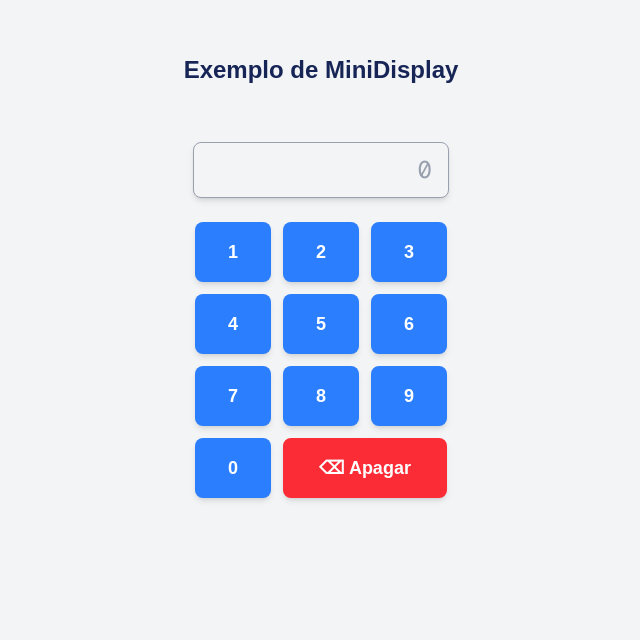
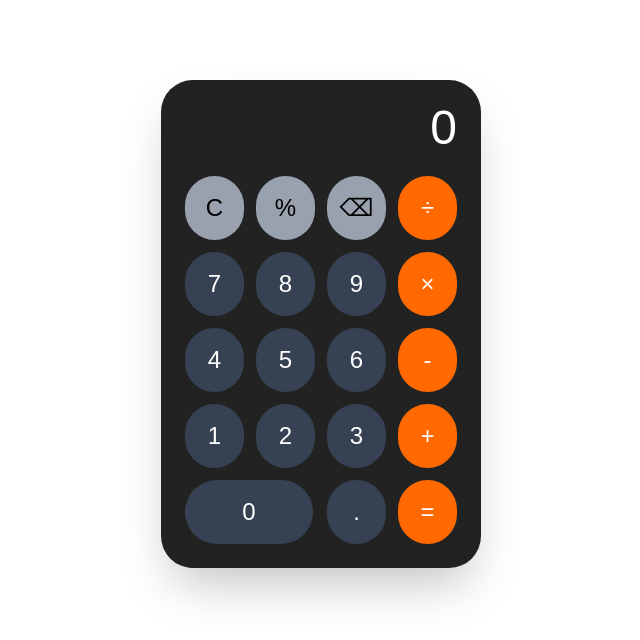
Before and after one commit to Anaelica/revisoes, a Next.js app: page /hooks-revis in a window 1280 px wide. Shown: the part 124-764 px from the top of the page, without its empty margins (319-959 px from the left). Built offline with nearby package versions, Linux system fonts and the light colour scheme.

Commit message:
feat: calculadora

```diff
--- a/src/app/hooks-revis/page.tsx
+++ b/src/app/hooks-revis/page.tsx
@@ -3,8 +3,8 @@ import MiniDisplay from "@/components/miniDisplay";
 
 export default function Page() {
   return (
-    <main className="flex flex-col items-center justify-center min-h-screen bg-gray-100">
-      <h1 className="text-2xl text-blue-950 font-bold mb-6">Exemplo de MiniDisplay</h1>
+    <main className="flex flex-col items-center justify-center min-h-screen ">
+      <h1 className="text-2xl text-white font-bold mb-6">Exemplo de MiniDisplay</h1>
       <MiniDisplay />
     </main>
   );
--- a/src/components/miniDisplay.tsx
+++ b/src/components/miniDisplay.tsx
@@ -3,32 +3,73 @@
 import { useState } from "react"
 
 export default function MiniDisplay() {
-
     const [display, setDisplay] = useState("")
 
+    const handleClick = (value) => {
+        if (display.length < 20) setDisplay(display + value)
+    }
+
+    const calculateResult = () => {
+        try {
+            const expression = display.replace(/×/g, '*').replace(/÷/g, '/')
+            const result = eval(expression) // ⚠️ Apenas para testes
+            setDisplay(result.toString())
+        } catch {
+            setDisplay("Erro")
+        }
+    }
+
+    const buttons = [
+        { label: "C", color: "bg-gray-400 text-black", action: () => setDisplay("") },
+        { label: "%", color: "bg-gray-400 text-black", action: () => handleClick("%") },
+        { label: "⌫", color: "bg-gray-400 text-black", action: () => setDisplay(display.slice(0, -1)) },
+        { label: "÷", color: "bg-orange-500 text-white", action: () => handleClick("÷") },
+
+        { label: "7", color: "bg-gray-700 text-white", action: () => handleClick("7") },
+        { label: "8", color: "bg-gray-700 text-white", action: () => handleClick("8") },
+        { label: "9", color: "bg-gray-700 text-white", action: () => handleClick("9") },
+        { label: "×", color: "bg-orange-500 text-white", action: () => handleClick("×") },
+
+        { label: "4", color: "bg-gray-700 text-white", action: () => handleClick("4") },
+        { label: "5", color: "bg-gray-700 text-white", action: () => handleClick("5") },
+        { label: "6", color: "bg-gray-700 text-white", action: () => handleClick("6") },
+        { label: "-", color: "bg-orange-500 text-white", action: () => handleClick("-") },
+
+        { label: "1", color: "bg-gray-700 text-white", action: () => handleClick("1") },
+        { label: "2", color: "bg-gray-700 text-white", action: () => handleClick("2") },
+        { label: "3", color: "bg-gray-700 text-white", action: () => handleClick("3") },
+        { label: "+", color: "bg-orange-500 text-white", action: () => handleClick("+") },
+
+        { label: "0", color: "bg-gray-700 text-white h-16 w-32 col-span-2", action: () => handleClick("0") },
+        { label: ".", color: "bg-gray-700 text-white", action: () => handleClick(".") },
+        { label: "=", color: "bg-orange-500 text-white", action: calculateResult }
+    ]
+
     return (
-        <div className="flex flex-col items-center mt-8">
-            <div className="flex justify-end text-black items-center border border-gray-400 bg-gray-100 rounded-lg px-4 w-64 h-14 text-2xl font-mono overflow-hidden whitespace-nowrap shadow-md">
-                {display || <span className="text-gray-400">0</span>}
+        <div className="flex flex-col items-center mt-10 bg-[#222] p-6 rounded-[2rem] shadow-2xl w-80">
+
+            {/* Display */}
+            <div className="flex flex-col items-end w-full text-white mb-6">
+                <div className="text-lg text-gray-400">
+                    {display.includes("=") ? display.split("=")[0] : ""}
+                </div>
+                <div className="text-5xl font-light overflow-hidden whitespace-nowrap">
+                    {display || "0"}
+                </div>
             </div>
 
-            <div className="grid grid-cols-3 gap-3 mt-6">
-                {[..."1234567890"].map((num) => (
+            {/* Botões */}
+            <div className="grid grid-cols-4 gap-3 w-full">
+                {buttons.map((btn, index) => (
                     <button
-                        key={num}
-                        className="bg-blue-500 hover:bg-blue-600 text-white text-lg font-semibold p-4 rounded-lg shadow-md w-19 transition-all active:scale-95"
-                        onClick={() => setDisplay(display.length < 15 ? display + num : display)}
+                        key={index}
+                        className={`${btn.color} rounded-full py-4 text-2xl font-medium active:scale-95 transition-transform`}
+                        style={{ aspectRatio: "1 / 1" }}
+                        onClick={btn.action}
                     >
-                        {num}
+                        {btn.label}
                     </button>
                 ))}
-
-                <button
-                    className="bg-red-500 hover:bg-red-600 text-white font-bold text-lg col-span-2 p-4 rounded-lg shadow-md transition-all active:scale-95"
-                    onClick={() => setDisplay(display.slice(0, -1))}
-                >
-                    ⌫ Apagar
-                </button>
             </div>
         </div>
     )
```
